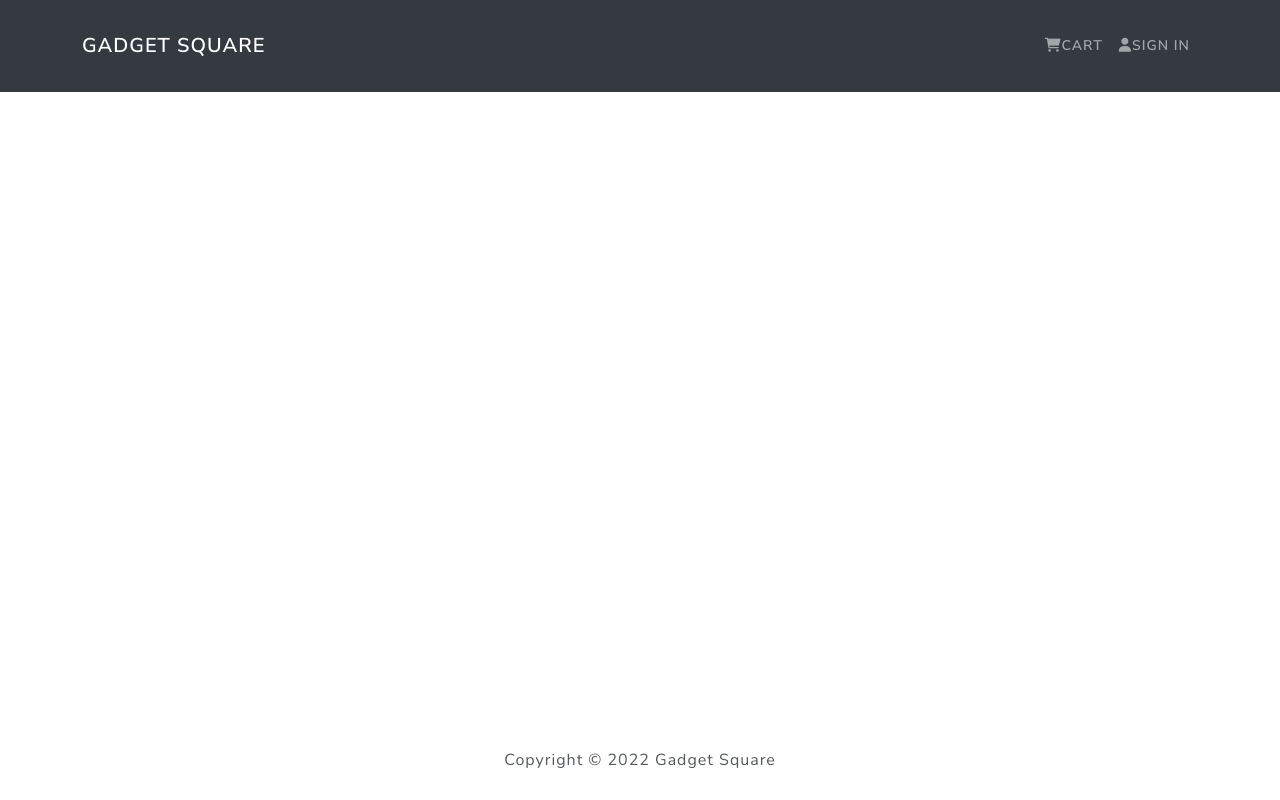
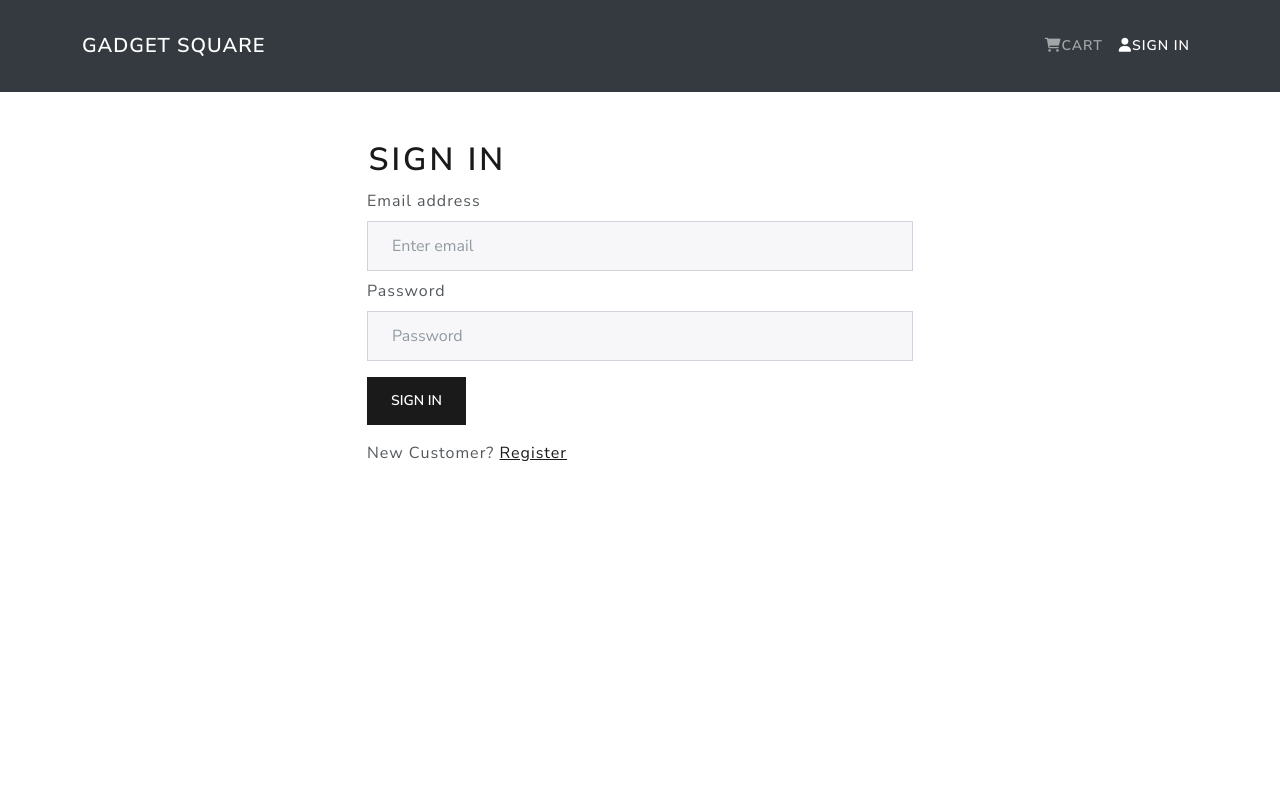
Before and after one commit to mabuhanifa/mern-redux-01, a React (Create React App) app: page /login in a window 1280 px wide. Shown: the top 800 px of the page. Built offline with nearby package versions, Linux system fonts and the light colour scheme.

Commit message:
user auth done

```diff
--- a/src/App.js
+++ b/src/App.js
@@ -3,6 +3,7 @@
 import Header from "./components/Header";
 import CartScreen from "./screens/CartScreen";
 import HomeScreen from "./screens/HomeScreen";
+import LoginScreen from "./screens/LoginScreen";
 import ProductScreen from "./screens/ProductScreen";
 
 function App() {
@@ -14,6 +15,7 @@
         <Route path="/product/:id" element={<ProductScreen />} />
         <Route path="/cart/:id" element={<CartScreen />} />
         <Route path="/cart" element={<CartScreen />} />
+        <Route path="/login" element={<LoginScreen />} />
       </Routes>
 
       <main className="py-3">
--- a/src/actions/userActions.js
+++ b/src/actions/userActions.js
@@ -1,11 +1,11 @@
 import axios from "axios";
 import {
-    USER_LOGIN_FAIL,
-    USER_LOGIN_REQUEST,
-    USER_LOGIN_SUCCESS
+  USER_LOGIN_FAIL,
+  USER_LOGIN_REQUEST,
+  USER_LOGIN_SUCCESS
 } from "../constants/userConstants";
 
-export const login = (email, passwod) => async (dispatch) => {
+export const login = (email, password) => async (dispatch) => {
   try {
     dispatch({
       type: USER_LOGIN_REQUEST,
@@ -19,7 +19,7 @@
 
     const { data } = await axios.post(
       "http://localhost:5000/api/users/login",
-      { email, passwod },
+      { email,  password },
       config
     );
     dispatch({
--- /dev/null
+++ b/src/components/FormContainer.js
@@ -0,0 +1,17 @@
+import { Col, Container, Row } from 'react-bootstrap';
+
+const FormContainer = ({children}) => {
+    return (
+        <Container>
+            <Row className='justify-content-md-center'>
+                <Col xs={12} md={6} >
+                    {children}
+                </Col>
+
+            </Row>
+
+        </Container>
+    );
+};
+
+export default FormContainer;
--- a/src/components/Header.js
+++ b/src/components/Header.js
@@ -16,7 +16,7 @@
                 <i className="fas fa-shopping-cart"></i>Cart
                 </Nav.Link>
               </LinkContainer>
-              <LinkContainer className="text-decoration-none" to="/">
+              <LinkContainer className="text-decoration-none" to="/login">
               <Nav.Link >
               <i className="fas fa-user"></i>sign In</Nav.Link>
               </LinkContainer>
--- /dev/null
+++ b/src/screens/LoginScreen.js
@@ -0,0 +1,72 @@
+import { useEffect, useState } from "react";
+import { Button, Col, Form, Row } from "react-bootstrap";
+import { useDispatch, useSelector } from "react-redux";
+import { Link, useLocation, useNavigate } from "react-router-dom";
+import { login } from "../actions/userActions";
+import FormContainer from "../components/FormContainer";
+import Loader from "../components/Loader";
+import Message from "../components/Message";
+
+const LoginScreen = () => {
+    const navigate = useNavigate();
+  const location = useLocation();
+  const [email, setEmail] = useState("");
+  const [password, setPassword] = useState("");
+  const dispatch = useDispatch();
+  const userLogin = useSelector((state) => state.userLogin);
+  const { loading, error, userInfo } = userLogin;
+  const redirect = location.search ? location.search.split("=")[1] : "/";
+
+  useEffect (() => {
+    if (userInfo?.name) {
+        navigate(redirect);
+    }
+    }
+    , [ navigate, userInfo,redirect]);
+  const submitHandler = (e) => {
+    e.preventDefault();
+    dispatch(login(email, password));
+  };
+  return (
+    <FormContainer>
+      <h1 className="mt-5">Sign In</h1>
+      {error && <Message variant='danger'>{error}</Message>}
+      {loading && <Loader variant='info'>Loading...</Loader>}
+      <Form onSubmit={submitHandler}>
+        <Form.Group controlId="email">
+          <Form.Label>Email address</Form.Label>
+          <Form.Control
+            className="border border-secondary"
+            type="email"
+            placeholder="Enter email"
+            value={email}
+            onChange={(e) => setEmail(e.target.value)}
+          />
+        </Form.Group>
+        <Form.Group controlId="password">
+          <Form.Label
+          className="my-2  "
+          >Password</Form.Label>
+          <Form.Control
+            className="border border-secondary"
+            type="password"
+            placeholder="Password"
+            value={password}
+            onChange={(e) => setPassword(e.target.value)}
+          />
+        </Form.Group>
+        <Button className="mt-3" type="submit">Sign In</Button>
+      </Form>
+      <Row className="py-3">
+        <Col>
+          New Customer?{" "}
+          <Link to={redirect ? `/register?redirect=${redirect}` : "/register"}>
+            Register
+          </Link>
+        </Col>
+      </Row>
+    </FormContainer>
+  );
+};
+
+export default LoginScreen;
--- a/src/screens/ProductScreen.js
+++ b/src/screens/ProductScreen.js
@@ -90,6 +90,7 @@
                       <Col className="my-auto">Quantity :</Col>
                       <Col>
                         <Form.Control
+                        className="border border-secondary"
                           as="select"
                           value={qty}
                           onChange={(e) => setQty(e.target.value)}
```
Lines whose indentation alone changed are shown as unchanged.
